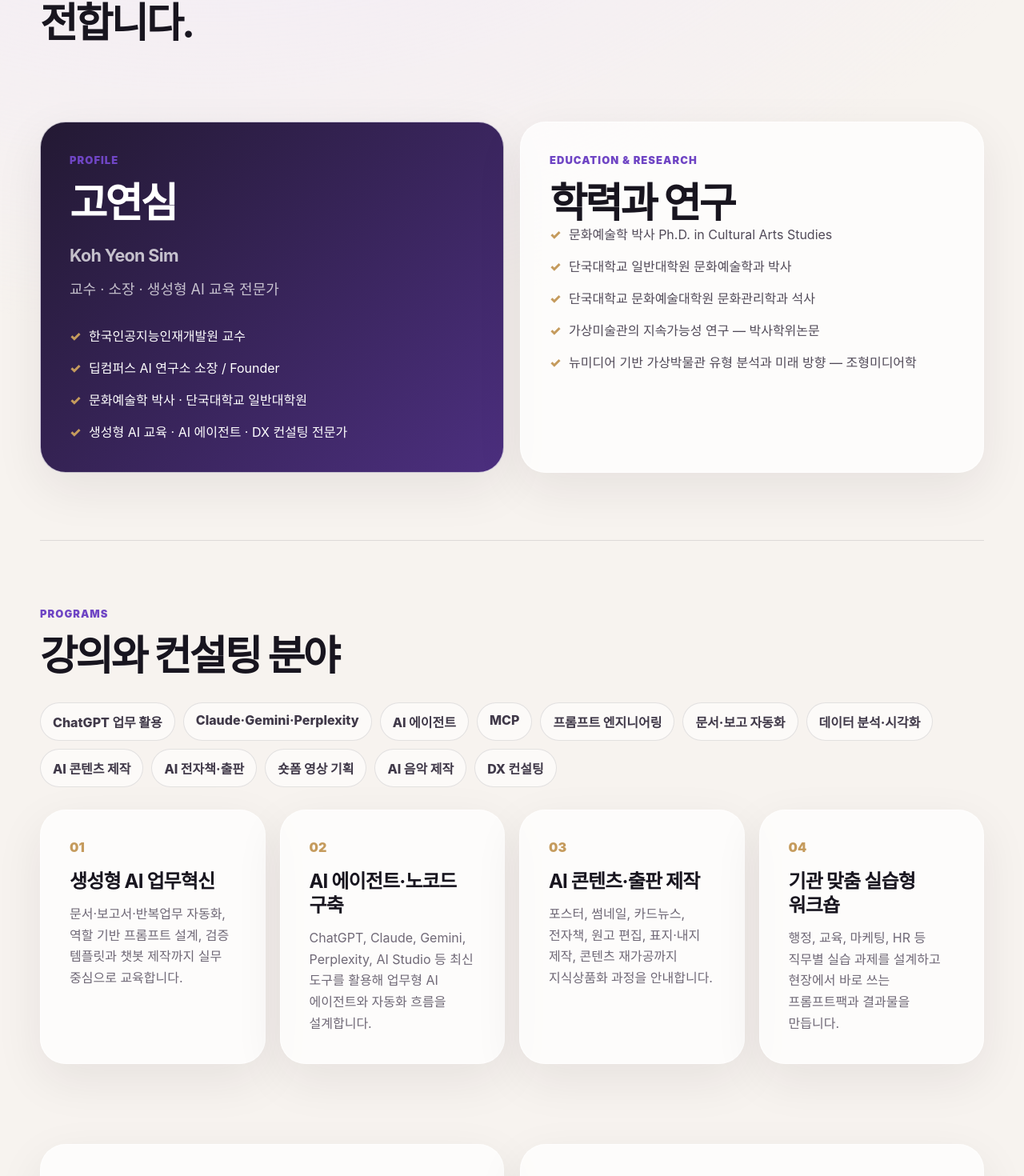
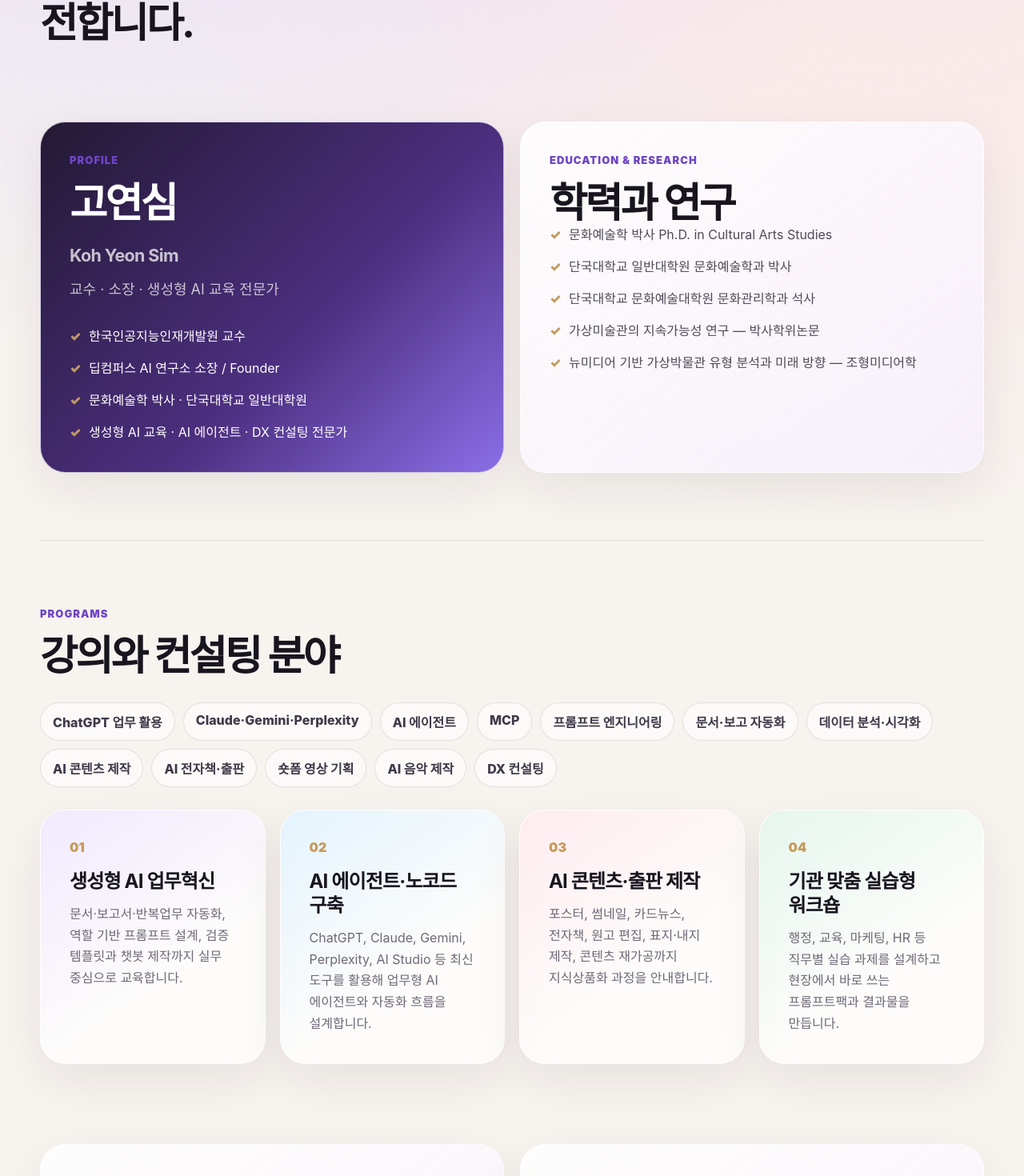
Before and after one commit to Shabley/goyeonsim-homepage, a React (Vite) app: page / in a window 1280 px wide. Shown: the part 983-2453 px from the top of the page at 80% size. Built offline with nearby package versions, Linux system fonts and the light colour scheme; a web font is replaced by a local one.

Commit message:
Add soft pastel accents

```diff
--- a/src/styles.css
+++ b/src/styles.css
@@ -16,7 +16,16 @@
 
 * { box-sizing: border-box; }
 html { scroll-behavior: smooth; }
-body { margin: 0; background: radial-gradient(circle at 20% 0%, #eee4ff 0, transparent 35%), var(--bg); word-break: keep-all; overflow-wrap: break-word; }
+body {
+  margin: 0;
+  background:
+    radial-gradient(circle at 12% 8%, rgba(216, 202, 255, .7) 0, transparent 30%),
+    radial-gradient(circle at 88% 18%, rgba(255, 219, 226, .62) 0, transparent 28%),
+    radial-gradient(circle at 50% 96%, rgba(199, 236, 224, .58) 0, transparent 32%),
+    var(--bg);
+  word-break: keep-all;
+  overflow-wrap: break-word;
+}
 a { color: inherit; text-decoration: none; }
 main { width: min(1180px, calc(100% - 40px)); margin: 0 auto; }
 
@@ -50,7 +59,8 @@ p { line-height: 1.75; }
 .intro p:last-child, .contact p { font-size: 18px; color: var(--muted); margin: 30px 0 0; }
 .grid.two { display: grid; grid-template-columns: 1fr 1fr; gap: 20px; padding: 20px 0 84px; }
 .panel, .service, .proof, .contactCard { background: var(--card); border: 1px solid rgba(255,255,255,.72); box-shadow: 0 20px 60px rgba(37, 31, 44, .08); border-radius: 32px; padding: 36px; }
-.panel.dark { background: linear-gradient(135deg, #231933, #4c2f7f); color: white; }
+.panel { background: linear-gradient(145deg, rgba(255,255,255,.84), rgba(246,239,255,.72)); }
+.panel.dark { background: linear-gradient(135deg, #231933, #4c2f7f 58%, #8b6fe8); color: white; }
 .role { color: rgba(255,255,255,.72); font-size: 18px; margin: 10px 0 30px; }
 h2 small { display: inline-block; font-size: .42em; letter-spacing: -0.03em; color: inherit; opacity: .72; margin-top: 8px; }
 .checkList { list-style: none; padding: 0; margin: 0; display: grid; gap: 14px; }
@@ -64,15 +74,22 @@ h2 small { display: inline-block; font-size: .42em; letter-spacing: -0.03em; col
 .services { padding: 80px 0; border-top: 1px solid var(--line); }
 .sectionHead { display: flex; justify-content: space-between; gap: 30px; align-items: end; margin-bottom: 30px; }
 .serviceGrid { display: grid; grid-template-columns: repeat(4, 1fr); gap: 18px; }
+.service { position: relative; overflow: hidden; }
+.service::before { content: ''; position: absolute; inset: 0; opacity: .72; pointer-events: none; }
+.service:nth-child(1)::before { background: linear-gradient(145deg, rgba(232,222,255,.86), rgba(255,255,255,0) 62%); }
+.service:nth-child(2)::before { background: linear-gradient(145deg, rgba(211,238,255,.82), rgba(255,255,255,0) 62%); }
+.service:nth-child(3)::before { background: linear-gradient(145deg, rgba(255,225,232,.82), rgba(255,255,255,0) 62%); }
+.service:nth-child(4)::before { background: linear-gradient(145deg, rgba(214,242,228,.82), rgba(255,255,255,0) 62%); }
+.service > * { position: relative; }
 .service span { color: var(--gold); font-weight: 900; }
 .service p { color: var(--muted); margin: 0; line-height: 1.68; }
 
-.proof { margin: 26px 0 80px; text-align: center; background: linear-gradient(135deg, rgba(255,255,255,.78), rgba(239,232,255,.78)); }
+.proof { margin: 26px 0 80px; text-align: center; background: linear-gradient(135deg, rgba(255,255,255,.84), rgba(239,232,255,.78) 45%, rgba(216,244,231,.68)); }
 .proof h2 { max-width: 760px; margin: 0 auto; }
 .clientList { display: flex; flex-wrap: wrap; justify-content: center; gap: 10px; margin-top: 30px; }
 
 .contact { padding-bottom: 110px; }
-.contactCard { display: grid; gap: 14px; align-self: stretch; align-content: center; background: #18151f; color: white; }
+.contactCard { display: grid; gap: 14px; align-self: stretch; align-content: center; background: linear-gradient(135deg, #18151f, #4c2f7f 58%, #8c6fe8); color: white; }
 .contactCard a { font-size: clamp(24px, 4vw, 40px); font-weight: 900; letter-spacing: -0.05em; }
 .contactCard small { color: rgba(255,255,255,.62); font-weight: 700; }
 
```
